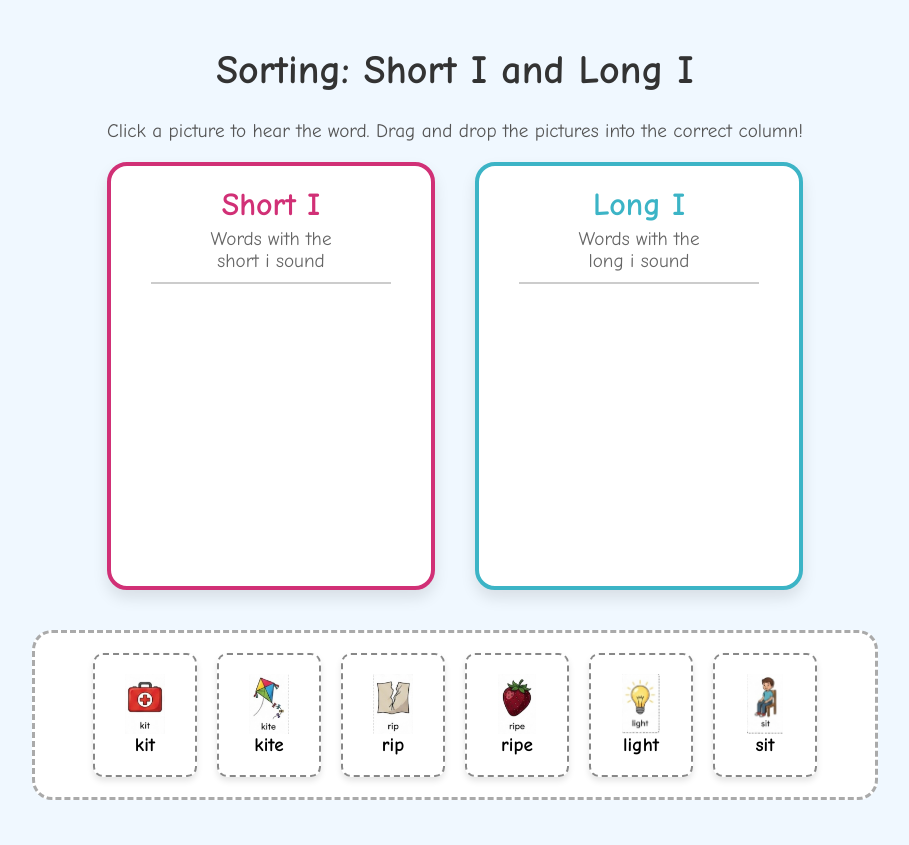
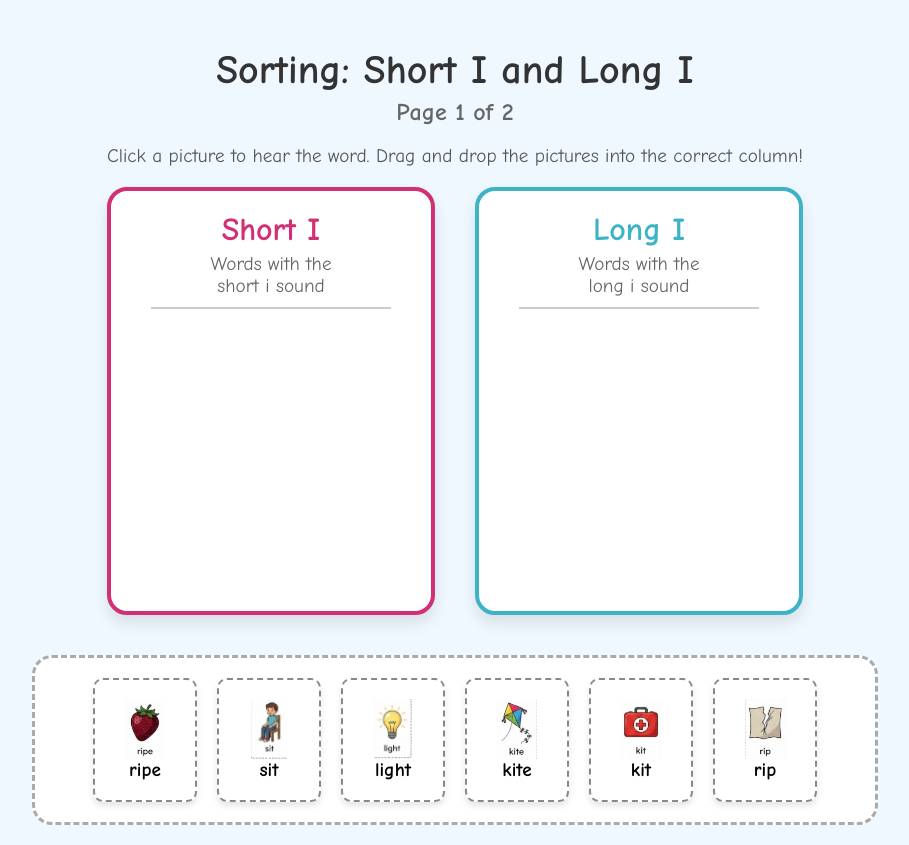
Before and after one commit to yousufeco-web/short-I-long-I-, a plain HTML site: page index.html in a window 1280 px wide. Both pictures are taken after a click on the element "ripe". Shown: the whole page, without its empty margins (185-1094 px from the left). Before the commit the page ends 820 px from the top, so only its background shows below. Drawn offline with Linux system fonts and the light colour scheme.

Commit message:
Update index.html

```diff
--- a/index.html
+++ b/index.html
@@ -17,6 +17,15 @@
         h1 {
             color: #333;
             font-size: 2.5em;
+            margin-bottom: 5px;
+        }
+
+        #page-indicator {
+            font-size: 1.5em;
+            color: #666;
+            margin-top: 0;
+            margin-bottom: 15px;
+            font-weight: bold;
         }
 
         .instructions {
@@ -154,7 +163,7 @@
             border-style: solid;
         }
 
-        #play-again {
+        #action-btn {
             display: none;
             margin-top: 30px;
             padding: 15px 40px;
@@ -169,7 +178,7 @@
             transition: transform 0.2s;
         }
 
-        #play-again:hover {
+        #action-btn:hover {
             transform: scale(1.05);
         }
     </style>
@@ -177,6 +186,7 @@
 <body>
 
     <h1>Sorting: Short I and Long I</h1>
+    <div id="page-indicator">Page 1 of 2</div>
     <p class="instructions">Click a picture to hear the word. Drag and drop the pictures into the correct column!</p>
 
     <div class="board">
@@ -193,47 +203,45 @@
         </div>
     </div>
 
-    <div class="item-bank" id="item-bank">
-        <div class="draggable" draggable="true" id="item-kit" data-type="short">
-            <img src="kit.png" alt="kit">
-            <span>kit</span>
-        </div>
-        <div class="draggable" draggable="true" id="item-kite" data-type="long">
-            <img src="kite.png" alt="kite">
-            <span>kite</span>
-        </div>
-        <div class="draggable" draggable="true" id="item-rip" data-type="short">
-            <img src="rip.png" alt="rip">
-            <span>rip</span>
-        </div>
-        <div class="draggable" draggable="true" id="item-ripe" data-type="long">
-            <img src="ripe.png" alt="ripe">
-            <span>ripe</span>
-        </div>
-        <div class="draggable" draggable="true" id="item-light" data-type="long">
-            <img src="light.png" alt="light">
-            <span>light</span>
-        </div>
-        <div class="draggable" draggable="true" id="item-sit" data-type="short">
-            <img src="sit.png" alt="sit">
-            <span>sit</span>
-        </div>
-    </div>
+    <div class="item-bank" id="item-bank"></div>
 
-    <button id="play-again" onclick="resetGame()">Play Again!</button>
+    <button id="action-btn" onclick="handleActionClick()">Next Page!</button>
 
     <script>
-        const draggables = document.querySelectorAll('.draggable');
+        // Game Pages Data Configuration
+        const gamePages = [
+            // Page 1 Words
+            [
+                { id: "item-kit", word: "kit", type: "short", img: "kit.png" },
+                { id: "item-kite", word: "kite", type: "long", img: "kite.png" },
+                { id: "item-rip", word: "rip", type: "short", img: "rip.png" },
+                { id: "item-ripe", word: "ripe", type: "long", img: "ripe.png" },
+                { id: "item-light", word: "light", type: "long", img: "light.png" },
+                { id: "item-sit", word: "sit", type: "short", img: "sit.png" }
+            ],
+            // Page 2 Words
+            [
+                { id: "item-tin", word: "tin", type: "short", img: "tin.png" },
+                { id: "item-mice", word: "mice", type: "long", img: "mice.png" },
+                { id: "item-lid", word: "lid", type: "short", img: "lid.png" },
+                { id: "item-bike", word: "bike", type: "long", img: "bike.png" },
+                { id: "item-pig", word: "pig", type: "short", img: "pig.png" },
+                { id: "item-fire", word: "fire", type: "long", img: "fire.png" }
+            ]
+        ];
+
+        let currentPageIndex = 0;
+        let totalItems = 0;
+        let correctlyPlaced = 0;
+
+        const itemBank = document.getElementById('item-bank');
         const dropZones = document.querySelectorAll('.drop-zone');
-        const itemBank = document.getElementById('item-bank');
-        const playAgainBtn = document.getElementById('play-again');
-        let totalItems = draggables.length;
-        let correctlyPlaced = 0;
+        const actionBtn = document.getElementById('action-btn');
+        const pageIndicator = document.getElementById('page-indicator');
 
         // --- Audio Setup ---
         const audioCtx = new (window.AudioContext || window.webkitAudioContext)();
 
-        // Synthesize a buzzer sound for wrong answers
         function playWrongSound() {
             if (audioCtx.state === 'suspended') audioCtx.resume();
             const oscillator = audioCtx.createOscillator();
@@ -253,37 +261,78 @@
             oscillator.stop(audioCtx.currentTime + 0.3);
         }
 
-        // Use Web Speech API for reading words and saying "Correct"
         function speakWord(text) {
             const utterance = new SpeechSynthesisUtterance(text);
-            utterance.rate = 0.9; // Slightly slower for kindergarteners
-            utterance.pitch = 1.2; // Slightly higher pitch
+            utterance.rate = 0.9;
+            utterance.pitch = 1.2;
             window.speechSynthesis.speak(utterance);
         }
 
-        // --- Drag and Drop Logic ---
-        draggables.forEach(draggable => {
-            // Click to hear the word
-            draggable.addEventListener('click', () => {
-                const word = draggable.querySelector('span').innerText;
-                speakWord(word);
+        // --- Setup Page Level ---
+        function loadPage(pageIndex) {
+            // Reset counters
+            correctlyPlaced = 0;
+            actionBtn.style.display = "none";
+
+            // Update Text Indicators
+            pageIndicator.innerText = `Page ${pageIndex + 1} of ${gamePages.length}`;
+
+            // Clear drop zones
+            dropZones.forEach(zone => {
+                zone.querySelector('.dropped-items').innerHTML = '';
             });
 
-            draggable.addEventListener('dragstart', (e) => {
-                e.dataTransfer.setData('text/plain', draggable.id);
-                draggable.classList.remove('shake', 'pop'); // clear old animations
+            // Clear and populate Item Bank
+            itemBank.innerHTML = '';
+            const currentWords = gamePages[pageIndex];
+            totalItems = currentWords.length;
+
+            // Generate items dynamically
+            currentWords.forEach(item => {
+                const element = document.createElement('div');
+                element.className = 'draggable';
+                element.setAttribute('draggable', 'true');
+                element.id = item.id;
+                element.setAttribute('data-type', item.type);
+
+                element.innerHTML = `
+                    <img src="${item.img}" alt="${item.word}">
+                    <span>${item.word}</span>
+                `;
+
+                // Add Click Event to hear the word
+                element.addEventListener('click', () => {
+                    speakWord(item.word);
+                });
+
+                // Add Drag Start Event
+                element.addEventListener('dragstart', (e) => {
+                    e.dataTransfer.setData('text/plain', element.id);
+                    element.classList.remove('shake', 'pop');
+                });
+
+                itemBank.appendChild(element);
             });
-        });
 
+            // Randomize order inside the item bank
+            for (let i = itemBank.children.length; i >= 0; i--) {
+                itemBank.appendChild(itemBank.children[Math.random() * i | 0]);
+            }
+        }
+
+        // --- Drag and Drop Logic ---
         dropZones.forEach(zone => {
             zone.addEventListener('dragover', (e) => {
-                e.preventDefault(); // Necessary to allow dropping
+                e.preventDefault();
             });
 
             zone.addEventListener('drop', (e) => {
                 e.preventDefault();
                 const draggableId = e.dataTransfer.getData('text/plain');
                 const draggableElement = document.getElementById(draggableId);
+
+                if (!draggableElement) return;
+
                 const itemType = draggableElement.getAttribute('data-type');
                 const zoneType = zone.getAttribute('data-target');
 
@@ -292,7 +341,7 @@
                     speakWord("Correct!");
                     zone.querySelector('.dropped-items').appendChild(draggableElement);
                     draggableElement.classList.add('pop');
-                    draggableElement.setAttribute('draggable', 'false'); // Lock it in place
+                    draggableElement.setAttribute('draggable', 'false'); // Lock it
                     correctlyPlaced++;
                     checkWin();
                 } else {
@@ -300,7 +349,6 @@
                     playWrongSound();
                     draggableElement.classList.add('shake');
 
-                    // Remove shake class after animation finishes so it can shake again
                     setTimeout(() => {
                         draggableElement.classList.remove('shake');
                     }, 500);
@@ -311,28 +359,32 @@
         function checkWin() {
             if (correctlyPlaced === totalItems) {
                 setTimeout(() => {
-                    speakWord("Great job! You sorted all the words!");
-                    playAgainBtn.style.display = "inline-block";
+                    if (currentPageIndex < gamePages.length - 1) {
+                        speakWord("Great job! You finished this page!");
+                        actionBtn.innerText = "Next Page!";
+                    } else {
+                        speakWord("Great job! You sorted all the words!");
+                        actionBtn.innerText = "Play Again!";
+                    }
+                    actionBtn.style.display = "inline-block";
                 }, 1000);
             }
         }
 
-        function resetGame() {
-            correctlyPlaced = 0;
-            playAgainBtn.style.display = "none";
-
-            // Move all items back to the bank and make them draggable again
-            draggables.forEach(draggable => {
-                itemBank.appendChild(draggable);
-                draggable.setAttribute('draggable', 'true');
-                draggable.classList.remove('pop', 'shake');
-            });
-
-            // Randomize order slightly in the item bank
-            for (let i = itemBank.children.length; i >= 0; i--) {
-                itemBank.appendChild(itemBank.children[Math.random() * i | 0]);
+        function handleActionClick() {
+            if (currentPageIndex < gamePages.length - 1) {
+                // Move to Page 2
+                currentPageIndex++;
+                loadPage(currentPageIndex);
+            } else {
+                // Reset back to Page 1
+                currentPageIndex = 0;
+                loadPage(currentPageIndex);
             }
         }
+
+        // Initialize the game with the first page load
+        loadPage(currentPageIndex);
     </script>
 </body>
 </html>
```
